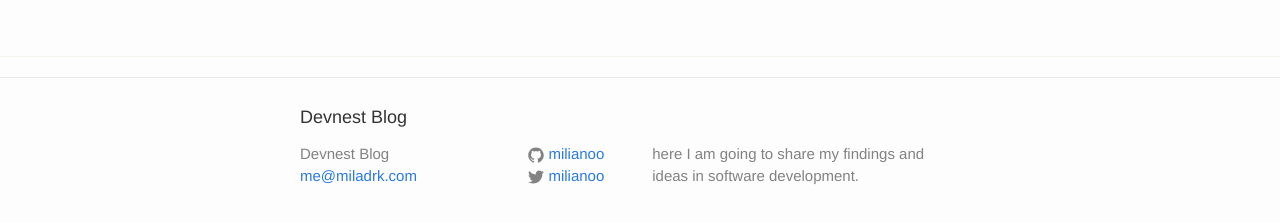
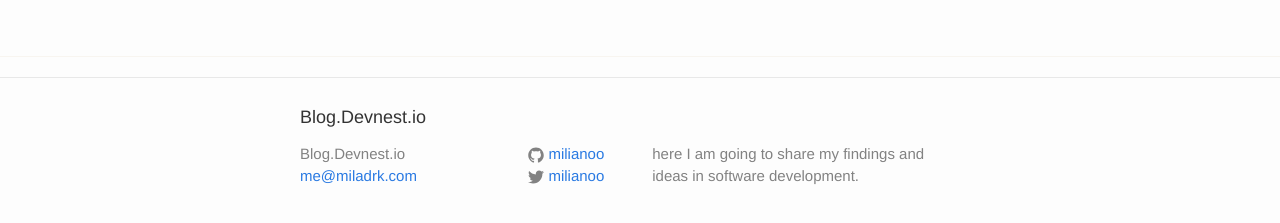
Before and after one commit to milianoo/milianoo.github.io, a Jekyll site: the page built from index.html, in a window 1280 px wide and 900 px high, scrolled down 548 px. Shown: the part 652-875 px from the top of the window. Built offline with Jekyll 4.4.1, drawn with Linux system fonts in a browser that asks for light colours; nearby versions of some CDN libraries.

Commit message:
add favicon

```diff
--- a/_config.yml
+++ b/_config.yml
@@ -1,5 +1,5 @@
 # Site settings
-title: Devnest Blog
+title: Blog.Devnest.io
 email: me@miladrk.com
 description: > # this means to ignore newlines until "baseurl:"
   here I am going to share my findings and ideas in software development.
--- a/_includes/head.html
+++ b/_includes/head.html
@@ -2,6 +2,7 @@
   <meta charset="utf-8">
   <meta http-equiv="X-UA-Compatible" content="IE=edge">
   <meta name="viewport" content="width=device-width, initial-scale=1">
+  <LINK REL="icon" HREF="/img/logo/favicon.ico">
 
   <title>{% if page.title %}{{ page.title }}{% else %}{{ site.title }}{% endif %}</title>
   <meta name="description" content="{% if page.excerpt %}{{ page.excerpt | strip_html | strip_newlines | truncate: 160 }}{% else %}{{ site.description }}{% endif %}">
```
Also changed, not shown: img/logo/favicon.ico (added).
